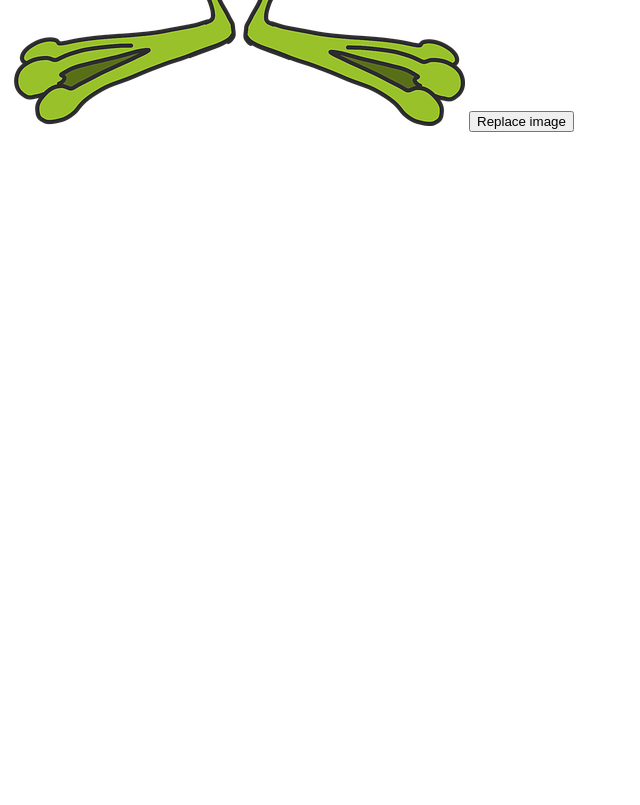
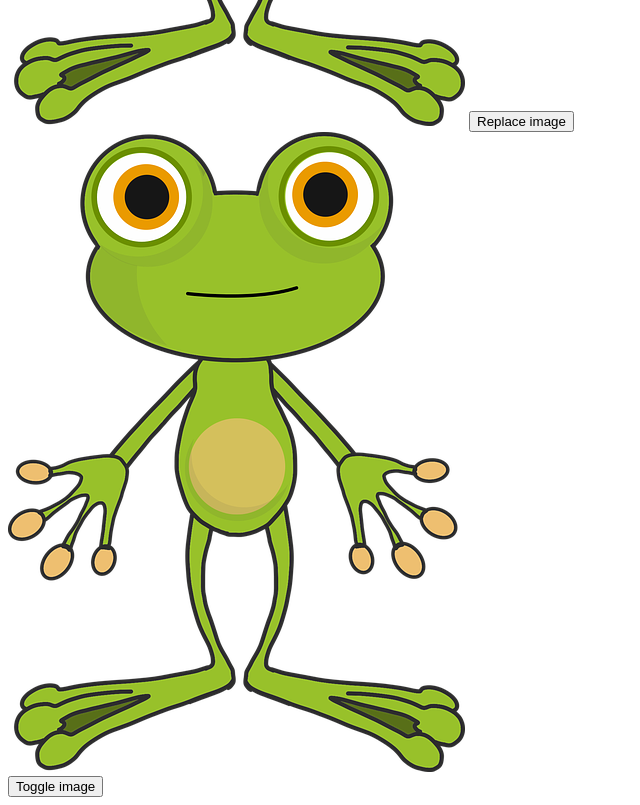
Before and after one commit to sasaje/javaScriptW3Schools, a plain HTML site: page w3Schools/index.html in a window 1280 px wide. Shown: the part 540-1345 px from the top of the page, without its empty margins (0-640 px from the left). Before the commit the page ends 800 px from the top, so only its background shows below. Drawn offline with Linux system fonts and the light colour scheme.

Commit message:
toggle img with function added

```diff
--- a/w3Schools/index.html
+++ b/w3Schools/index.html
@@ -15,8 +15,28 @@
     <img id="displayImg" src="assets/frog.png"/>
     <button onclick="document.getElementById('displayImg').src='assets/frog2.png'">Replace image</button>
 
+    <!--toggle replace img (with function) when clicking button-->
+    <div id="toggleImgDiv"><img id="toggleImg" src="assets/frog.png"/></div>
+    <button onclick="toggleReplace()">Toggle image</button>
 </body>
 <script>
     document.getElementById("displayJavascript").innerHTML = "This is JavaScript!";
+
+    function toggleReplace(){
+        var imgUrl;
+        var elementId = document.getElementById('toggleImg');
+
+        if (elementId.getAttribute('src') == 'assets/frog.png') {
+            imgUrl = "assets/frog2.png";
+            console.log("frog added");
+        } else if (elementId.getAttribute('src') == 'assets/frog2.png') {
+            imgUrl = "assets/frog.png";
+            console.log("frog2 added");
+        } else {
+            imgUrl = "assets/frog2.png";
+            console.log("frog added");
+        }
+        elementId.setAttribute('src',imgUrl);
+    }
 </script>
 </html>
```
